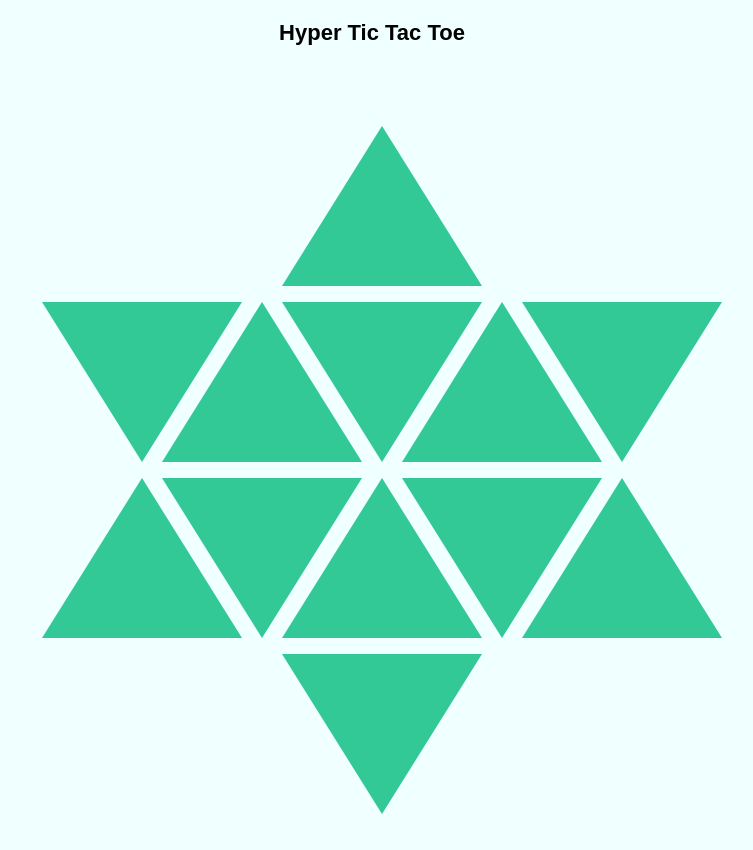
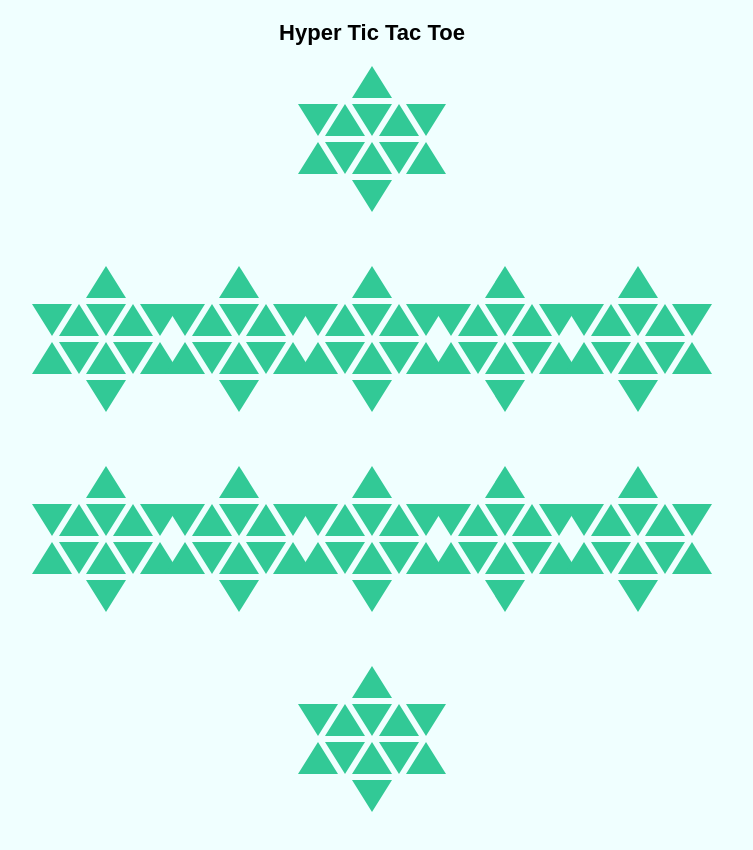
Before and after one commit to scgagliardi2/HyperTicTacToe, a React (Create React App) app: page / in a window 1280 px wide. Shown: the top 850 px of the page, without its empty margins (268-1021 px from the left). Built offline with nearby package versions, Linux system fonts and the light colour scheme.

Commit message:
started work on combining boards

```diff
--- a/src/components/FullBoard.css
+++ b/src/components/Board.css
@@ -1,24 +1,27 @@
-.fullBoard {
-  margin-top: 50px;
-  height: 900;
-  width: 1000px;
+.Board {
+  margin: 0px;
+  padding: 0px;
+  height: 200px;
+  width: 200px;
   display: inline-block;
   text-align: center;
+
 }
 
 .row {
   width: 100%;
-  margin: 10px;
+  margin: 0px;
+  padding: 0px;
 }
 
 .columnOne {
   position: relative;
-  left: 160px;
+  left: 134px;
   display: inline-block;
 }
 .columnTwo {
   position: relative;
-  left: 80px;
+  left: 67px;
   display: inline-block;
 }
 .columnThree {
@@ -27,11 +30,11 @@
 }
 .columnFour {
   position: relative;
-  right: 80px;
+  right: 67px;
   display: inline-block;
 }
 .columnFive {
   position: relative;
-  right: 160px;
+  right: 134px;
   display: inline-block;
 }
--- a/src/components/FullBoard.js
+++ b/src/components/Board.js
@@ -1,13 +1,13 @@
 import React from "react";
-import "./FullBoard.css";
+import "./Board.css";
 import TriangleUp from "./triangles/TriangleUp";
 import TriangleDown from "./triangles/TriangleDown";
 
-class FullBoard extends React.Component {
+class Board extends React.Component {
   state = {};
   render() {
     return (
-    <div className="fullBoard">
+    <div className="Board">
       <div className="row">
         <TriangleUp></TriangleUp>
       </div>
@@ -52,4 +52,4 @@ class FullBoard extends React.Component {
   }
 }
 
-export default FullBoard;
+export default Board;
--- a/src/components/Display.css
+++ b/src/components/Display.css
@@ -2,4 +2,37 @@
   width: 100%;
   height: 1000px;
   text-align: center;
+  display: inline-block;
 }
+
+.row {
+  width: 100%;
+  margin: 0px;
+  padding: 0px;
+}
+
+.columnOne {
+  position: relative;
+  left: 400px;
+  display: inline-block;
+}
+.columnTwo {
+  position: relative;
+  left: 67px;
+  display: inline-block;
+}
+.columnThree {
+  padding: 0px;
+  position: relative;
+  display: inline-block;
+}
+.columnFour {
+  position: relative;
+  right: 67px;
+  display: inline-block;
+}
+.columnFive {
+  position: relative;
+  right: 134px;
+  display: inline-block;
+}
--- a/src/components/Display.js
+++ b/src/components/Display.js
@@ -1,13 +1,50 @@
 import React from "react";
 import "./Display.css";
-import FullBoard from "./FullBoard";
+import Board from "./Board";
 
 class Display extends React.Component {
   state = {};
   render() {
     return (
       <div className="Display">
-        <FullBoard></FullBoard>
+        <div className='row'>
+          <Board></Board></div>
+        <div className='row'>
+          <div className='columnOne'>
+            <Board></Board>
+          </div>
+          <div className='columnTwo'>
+            <Board></Board>
+          </div>
+          <div className='columnThree'>
+            <Board></Board>
+          </div>
+          <div className='columnFour'>
+            <Board></Board>
+          </div>
+          <div className='columnFive'>
+            <Board></Board>
+          </div>
+        </div>
+        <div className='row'>
+        <div className='columnOne'>
+            <Board></Board>
+          </div>
+          <div className='columnTwo'>
+            <Board></Board>
+          </div>
+          <div className='columnThree'>
+            <Board></Board>
+          </div>
+          <div className='columnFour'>
+            <Board></Board>
+          </div>
+          <div className='columnFive'>
+            <Board></Board>
+          </div>
+        </div>
+        <div className='row'>
+          <Board></Board></div>
       </div>
     );
   }
--- a/src/components/triangles/TriangleDown.css
+++ b/src/components/triangles/TriangleDown.css
@@ -1,13 +1,13 @@
 .TriangleDown {
   width: 0;
   height: 0;
-  border-left: 100px solid transparent;
-  border-right: 100px solid transparent;
-  border-top: 160px solid rgb(50, 201, 150);
+  border-left: 20px solid transparent;
+  border-right: 20px solid transparent;
+  border-top: 32px solid rgb(50, 201, 150);
   display: inline-block;
   position: relative;
 }
 
 .TriangleDown:hover {
-  border-top: 160px solid rgb(63, 250, 188)
+  border-top: 32px solid rgb(63, 250, 188)
 }
--- a/src/components/triangles/TriangleUp.css
+++ b/src/components/triangles/TriangleUp.css
@@ -1,13 +1,13 @@
 .TriangleUp {
   width: 0;
   height: 0;
-  border-left: 100px solid transparent;
-  border-right: 100px solid transparent;
-  border-bottom: 160px solid rgb(50, 201, 150);
+  border-left: 20px solid transparent;
+  border-right: 20px solid transparent;
+  border-bottom: 32px solid rgb(50, 201, 150);
   display: inline-block;
   position: relative;
 }
 
 .TriangleUp:hover {
-  border-bottom: 160px solid rgb(63, 250, 188)
+  border-bottom: 32px solid rgb(63, 250, 188)
 }
```
